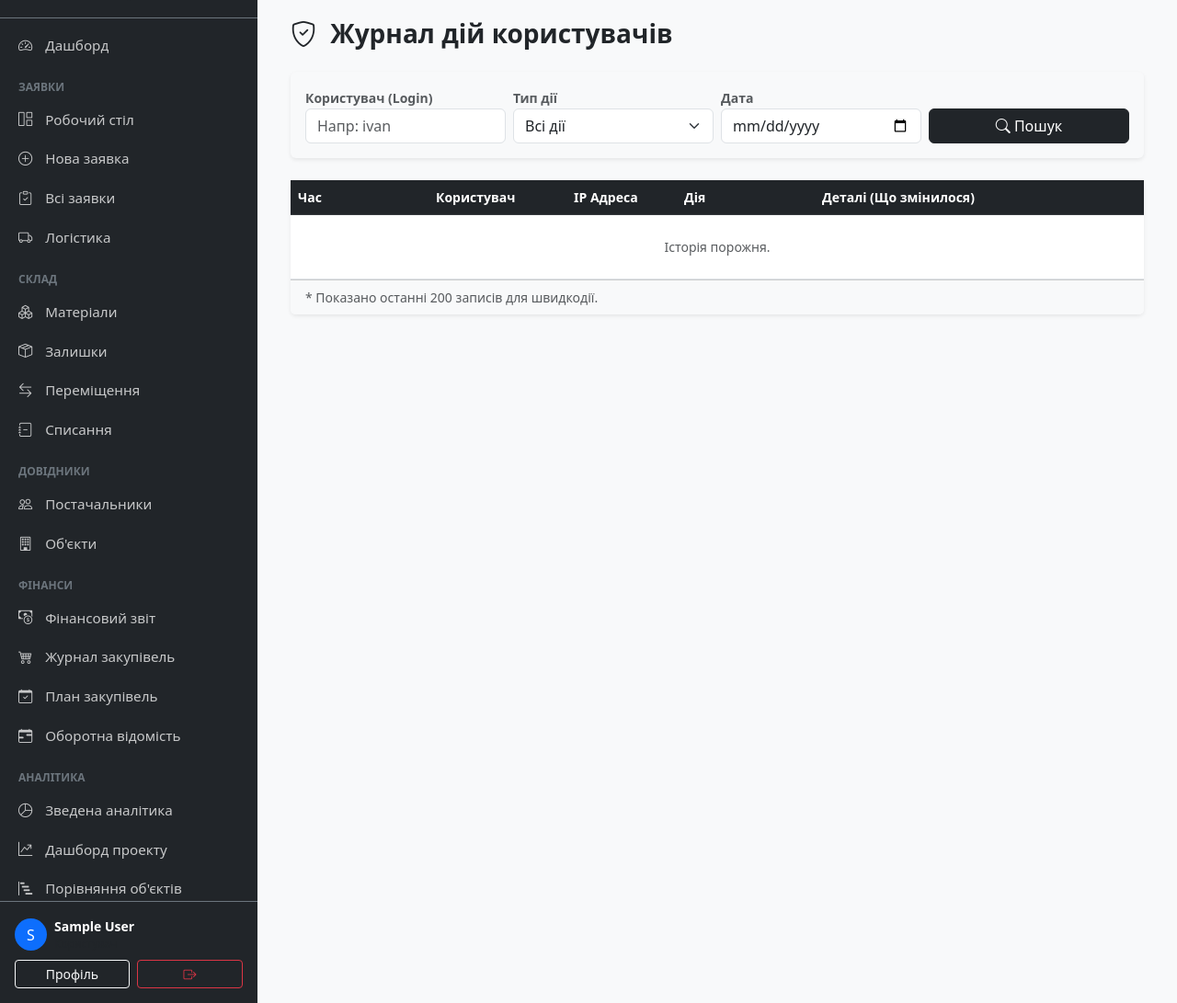
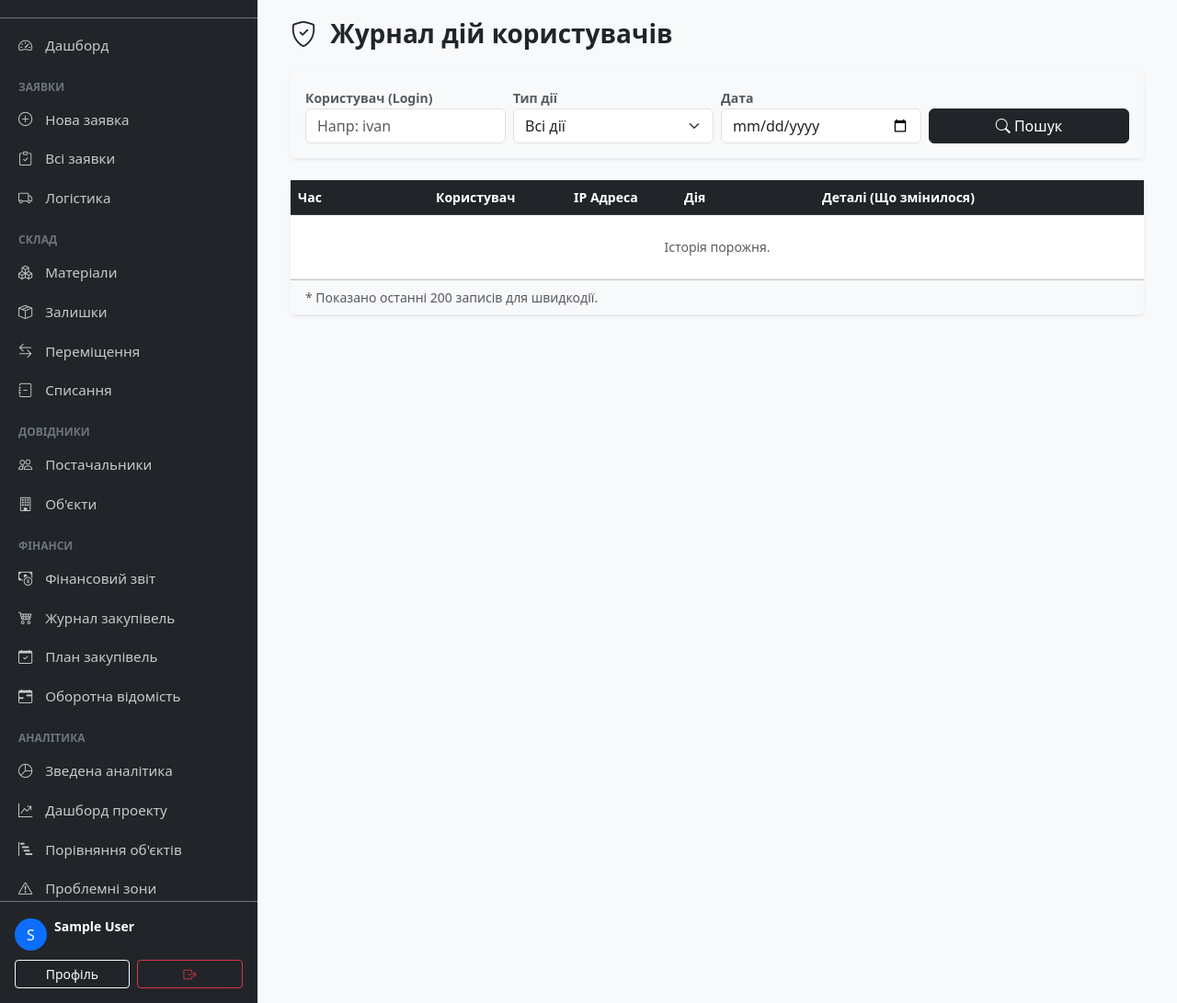
Before and after one commit to andre20122002/construction-crm, a Django app: page /reports/audit/ in a window 1280 px wide. Shown: the part 66-1157 px from the top of the page at 92% size. Run offline with Django 5.2, Linux system fonts and the light colour scheme; the visitor is signed in with stand-in values (Sample User, id 1); data comes from the database, SQL or seed files in the repository; data that the repository does not hold is empty; parts of the project's set-up code (start-up, migrations or seed data) failed here and were passed over; some libraries are stand-ins or nearby versions.

Commit message:
Remove duplicate 'Робочий стіл' menu item from sidebar
Dashboard and Робочий стіл are the same page, keeping only Дашборд

Co-Authored-By: Claude Opus 4.5 <noreply@anthropic.com>

```diff
--- a/warehouse/templates/warehouse/base.html
+++ b/warehouse/templates/warehouse/base.html
@@ -119,11 +119,6 @@
                     <!-- === МЕНЮ МЕНЕДЖЕРА === -->
 
                     <div class="sidebar-heading">Заявки</div>
-                    <li class="nav-item">
-                        <a href="{% url 'manager_dashboard' %}" class="nav-link {% if route_name == 'manager_dashboard' %}active{% endif %}">
-                            <i class="bi bi-grid-1x2"></i> Робочий стіл
-                        </a>
-                    </li>
                     <li class="nav-item">
                         <a href="{% url 'create_order' %}" class="nav-link {% if route_name == 'create_order' %}active{% endif %}">
                             <i class="bi bi-plus-circle"></i> Нова заявка
```
